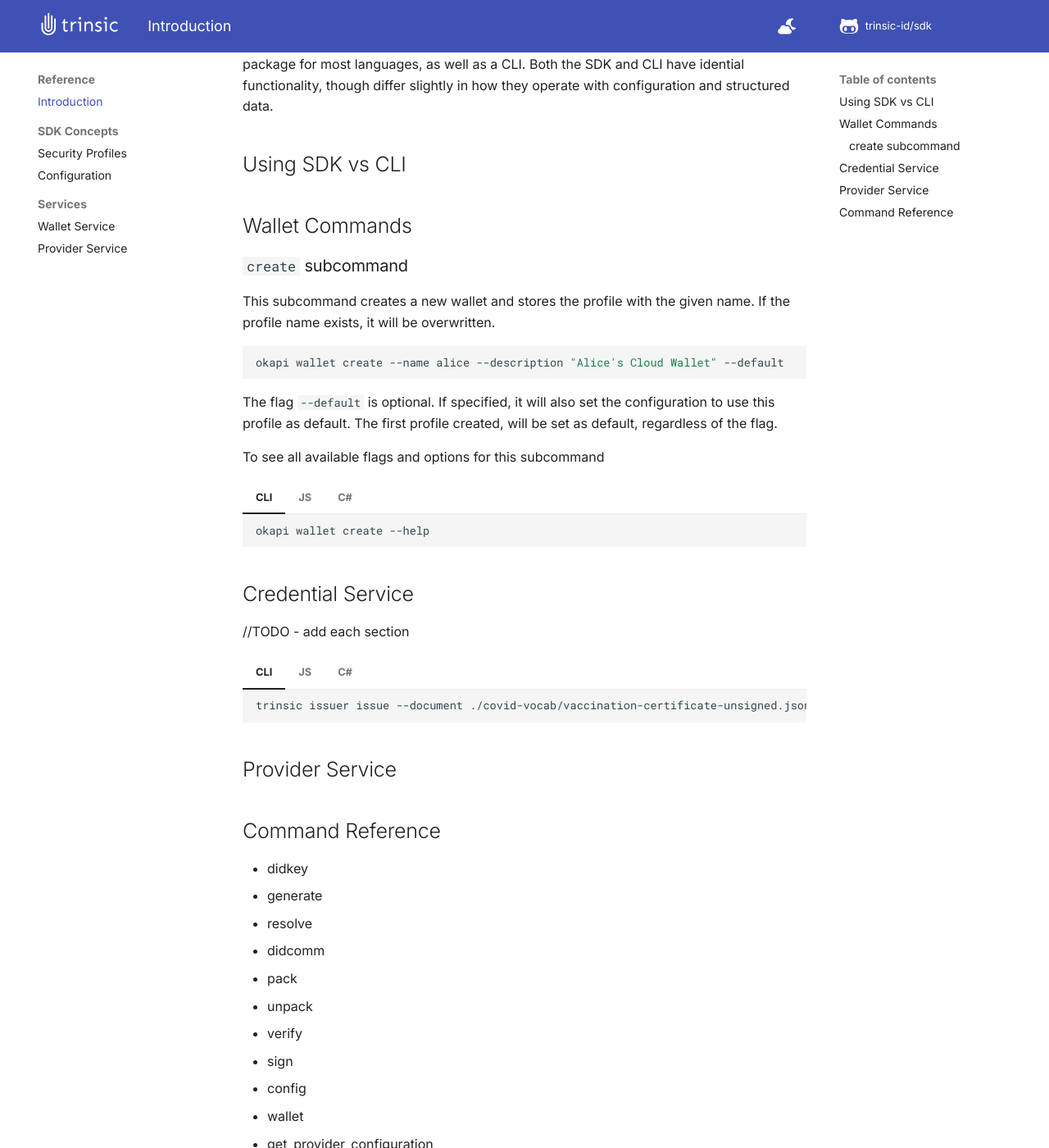
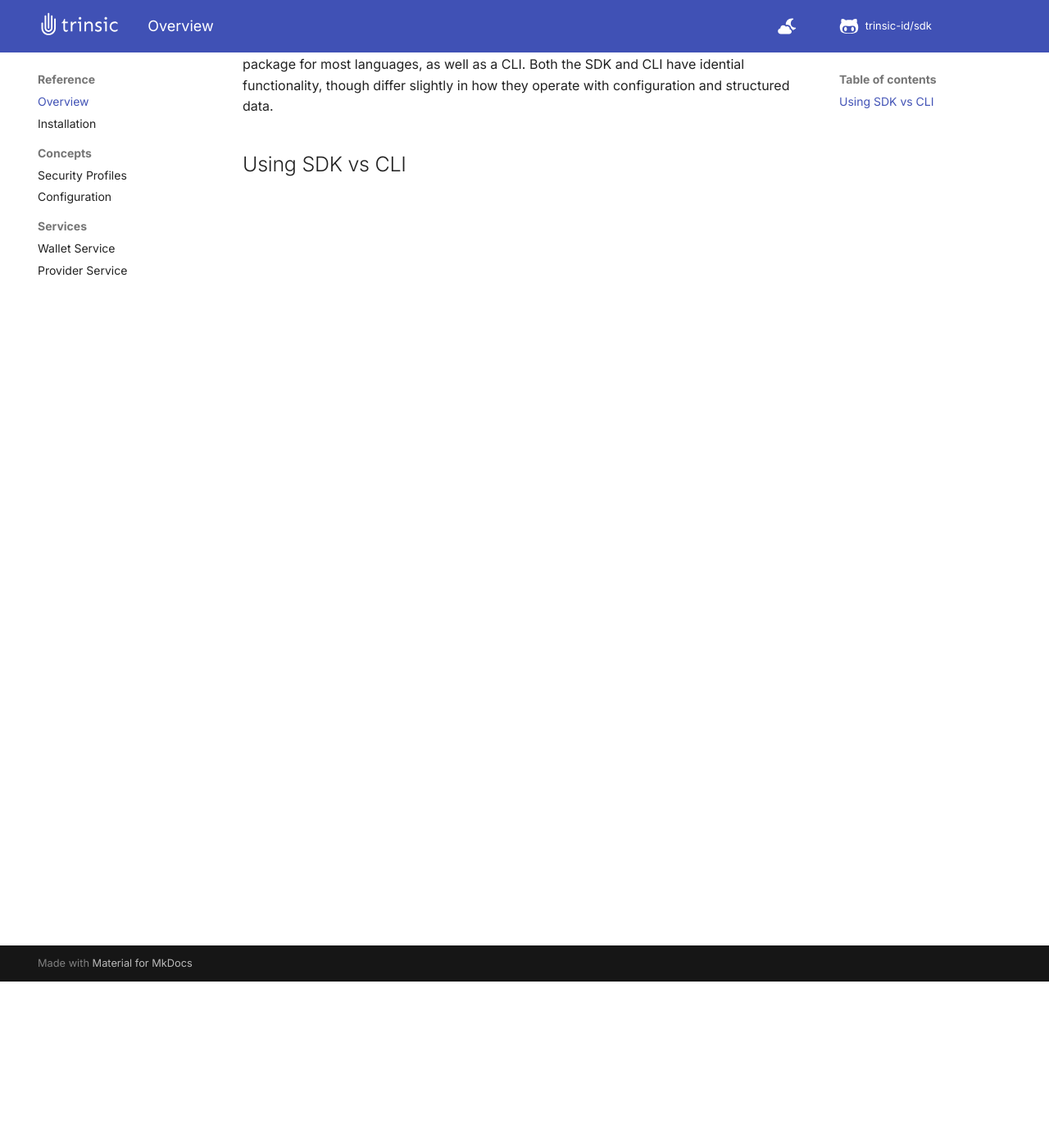
Before and after one commit to trinsic-id/v2-sdk, an MkDocs documentation site: the page built from docs/reference/index.md, in a window 1280 px wide and 1400 px high, scrolled down 203 px. Shown: the whole window at 82% size. Built offline with MkDocs 1.6.1 and Material for MkDocs 9.7.7, drawn with Linux system fonts in a browser that asks for light colours; comment, search, counter and statistics services are not loaded; some of the changed text lies outside the part shown.

Commit message:
Installation docs

````diff
--- a/docs/reference/index.md
+++ b/docs/reference/index.md
@@ -3,85 +3,3 @@
 This document described the available features in the Trinsic SDK. The SDK is available as package for most languages, as well as a CLI. Both the SDK and CLI have idential functionality, though differ slightly in how they operate with configuration and structured data.
 
 ## Using SDK vs CLI
-
-## Wallet Commands
-
-### `create` subcommand
-
-This subcommand creates a new wallet and stores the profile with the given name. If the profile name exists, it will be overwritten.
-
-```bash
-okapi wallet create --name alice --description "Alice's Cloud Wallet" --default
-```
-
-The flag `--default` is optional. If specified, it will also set the configuration to use this profile as default. The first profile created, will be set as default, regardless of the flag.
-
-To see all available flags and options for this subcommand
-
-=== "CLI"
-    ```bash
-    okapi wallet create --help
-    ```
-=== "JS"
-
-    ```js
-    var string = "hello world";
-    ```
-
-=== "C#"
-
-    ```csharp
-    int tmp = 2;
-    ```
-
-## Credential Service
-//TODO - add each section
-=== "CLI"
-
-    ```bash
-    trinsic issuer issue --document ./covid-vocab/vaccination-certificate-unsigned.jsonld --out ./covid-vocab/vaccination-certificate-signed.jsonld
-    ```
-=== "JS"
-
-    ```js
-    var string = "hello world";
-    ```
-
-=== "C#"
-
-    ```csharp
-    int tmp = 2;
-    ```
-
-## Provider Service
-
-
-## Command Reference
-- didkey
-  - generate
-  - resolve
-
-- didcomm
-  - pack
-  - unpack
-  - verify
-  - sign
-
-- config
-
-- wallet
-  - get_provider_configuration
-  - create
-  - set_profile
-  - search
-  - insert_item
-  - grant_access
-  - revoke_access
-
-- issuer
-  - issue
-  - create_proof
-  - verify_proof
-
-- authentication
-  - acquire_token
--- a/mkdocs.yml
+++ b/mkdocs.yml
@@ -8,8 +8,9 @@
       - Introduction: index.md
       - Walkthrough: walkthrough.md
   - Reference:
-      - Introduction: reference/index.md
-      - SDK Concepts:
+      - Overview: reference/index.md
+      - Installation: reference/installation.md
+      - Concepts:
         - Security Profiles: reference/profiles.md
         - Configuration: reference/configuration.md
       - Services:
````
Also changed, not shown: docs/reference/installation.md (added, +44 -0 lines).
